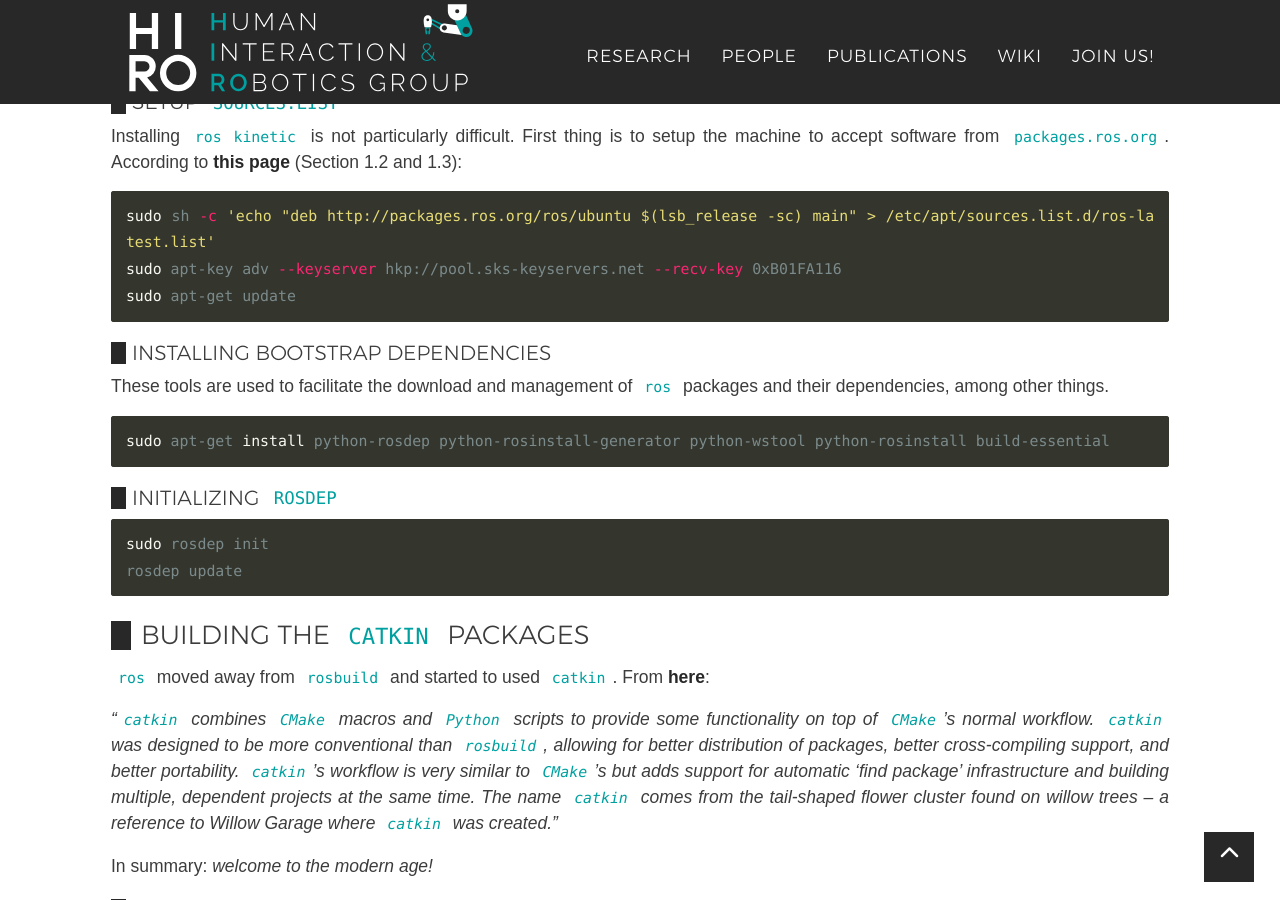
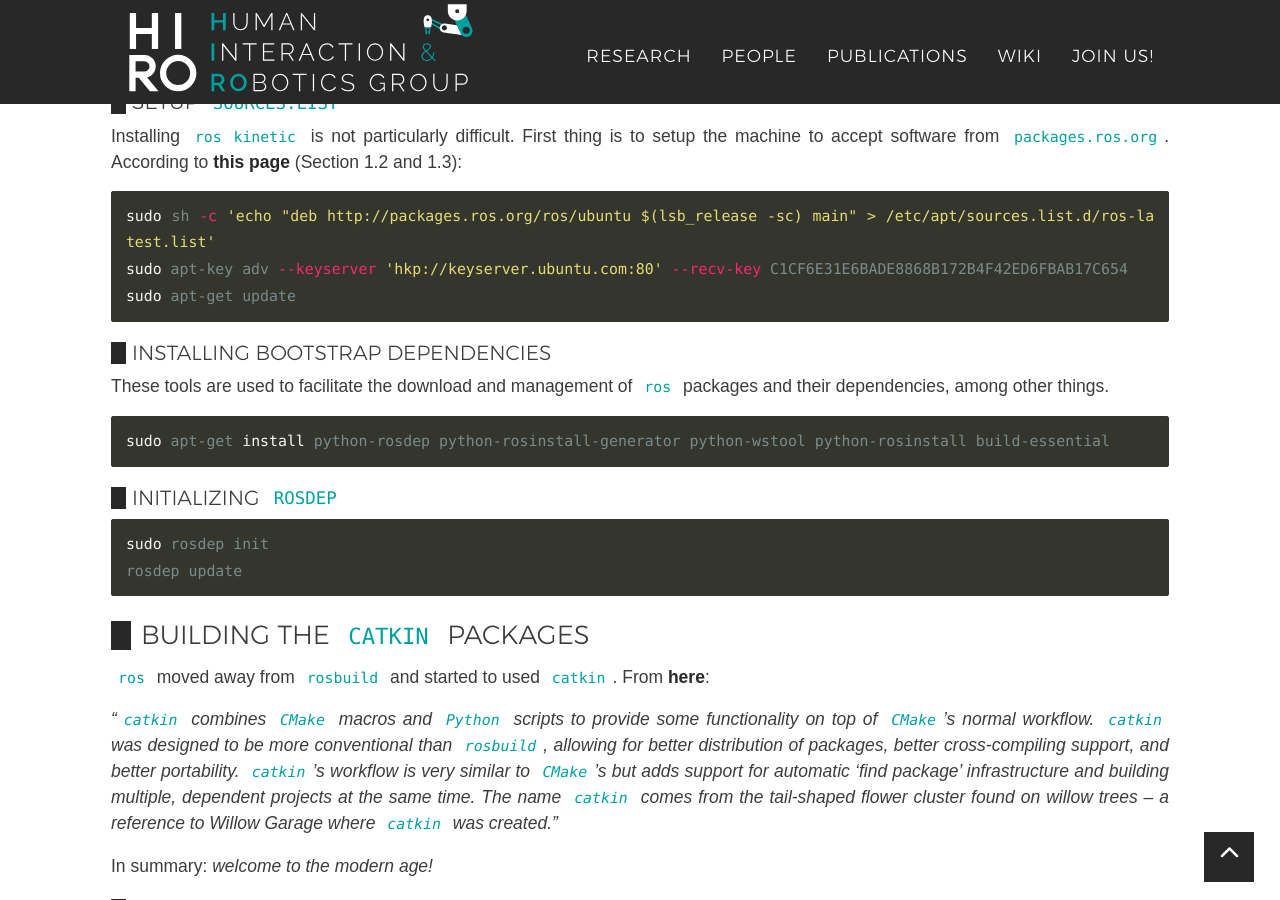
Before and after one commit to HIRO-group/HIRO-group.github.io, a Jekyll site: the page built from _posts/wiki/2018-10-18-ROS-kinetic-installation.md, in a window 1280 px wide and 900 px high, scrolled down 1294 px. Built offline with Jekyll 4.4.1, drawn with Linux system fonts in a browser that asks for light colours; nearby versions of some CDN libraries; some web fonts are replaced.

Commit message:
Update ROS installation instructions

```diff
--- a/_posts/wiki/2018-10-18-ROS-kinetic-installation.md
+++ b/_posts/wiki/2018-10-18-ROS-kinetic-installation.md
@@ -32,7 +32,7 @@ Installing `ros kinetic` is not particularly difficult. First thing is to setup
 
 ~~~bash
 sudo sh -c 'echo "deb http://packages.ros.org/ros/ubuntu $(lsb_release -sc) main" > /etc/apt/sources.list.d/ros-latest.list'
-sudo apt-key adv --keyserver hkp://pool.sks-keyservers.net --recv-key 0xB01FA116
+sudo apt-key adv --keyserver 'hkp://keyserver.ubuntu.com:80' --recv-key C1CF6E31E6BADE8868B172B4F42ED6FBAB17C654
 sudo apt-get update
 ~~~
 
```
